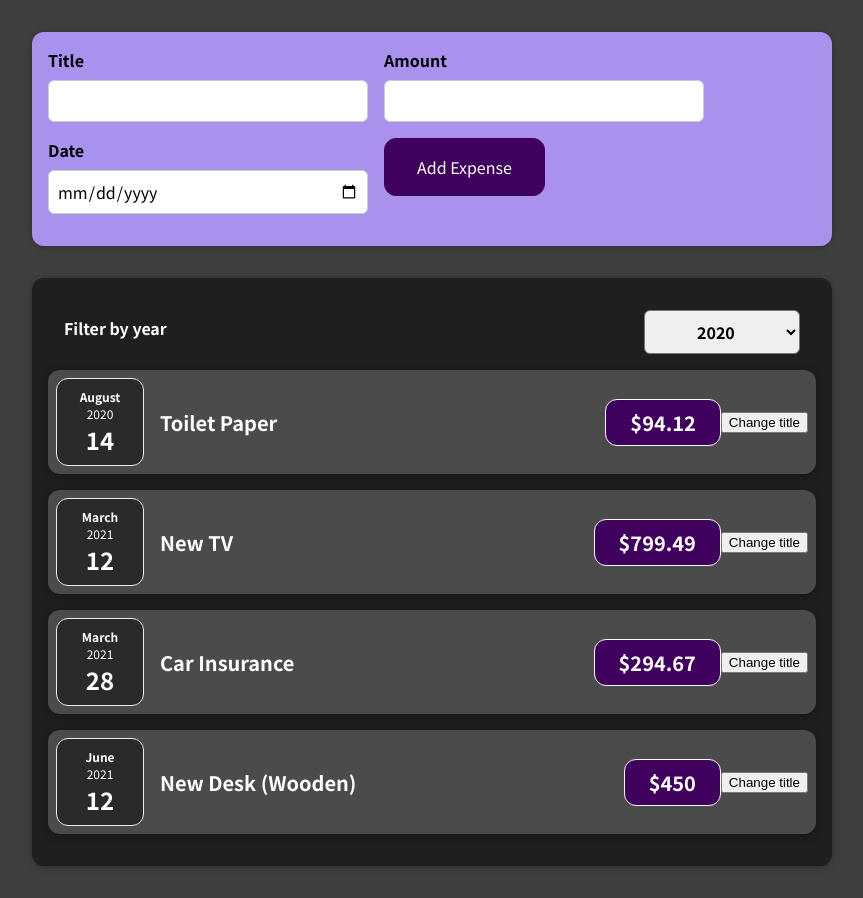
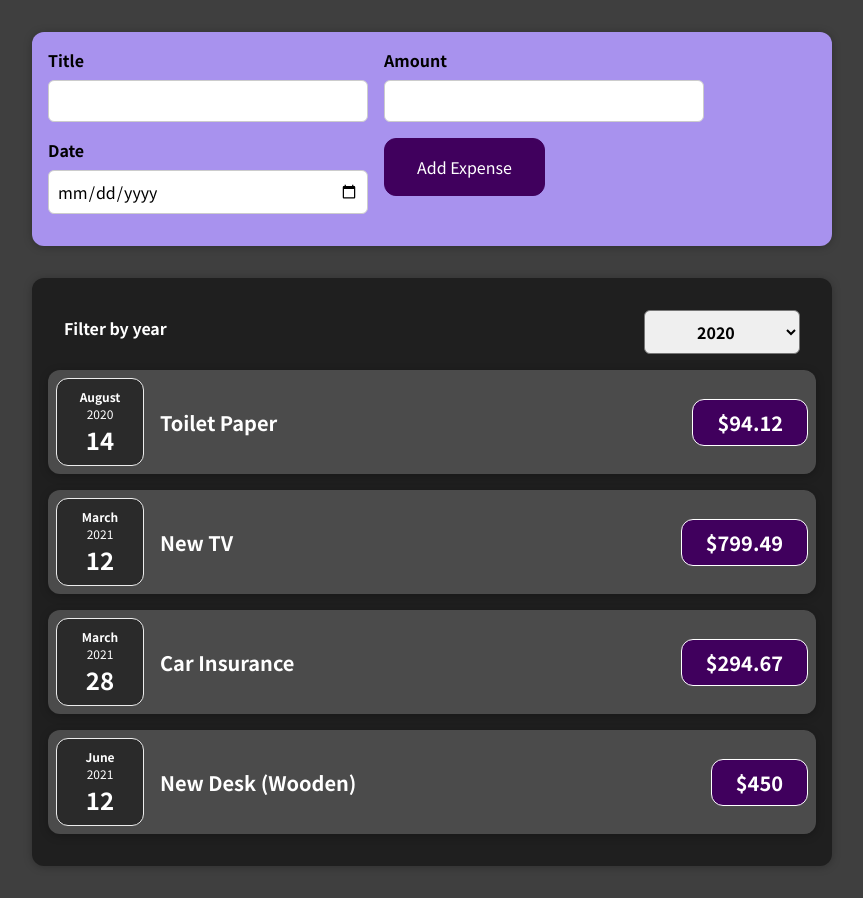
Before and after one commit to marcinsola/expenses-react-app, a React (Create React App) app: page / in a window 1280 px wide. Shown: the whole page, without its empty margins (208-1071 px from the left). Built offline with nearby package versions, Linux system fonts and the light colour scheme.

Commit message:
Tidy up ExpenseItem

```diff
--- a/src/components/Expenses/ExpenseItem.js
+++ b/src/components/Expenses/ExpenseItem.js
@@ -1,23 +1,15 @@
-import { useState } from "react";
 import ExpenseDate from "./ExpenseDate";
 import Card from "../UI/Card";
 import "./ExpenseItem.css";
 
 const ExpenseItem = (props) => {
-    const clickHandler = () => {
-        setTitle('Updated');
-        console.log(title);
-    }
-    const [title, setTitle] = useState(props.title);
-
     return (
         <Card className="expense-item">
             <ExpenseDate date={props.date} />
             <div className="expense-item__description">
-                <h2>{title}</h2>
+                <h2>{props.title}</h2>
                 <div className="expense-item__price">${props.amount}</div>
             </div>
-            <button onClick={clickHandler}>Change title</button>
         </Card>
     );
 }
```
